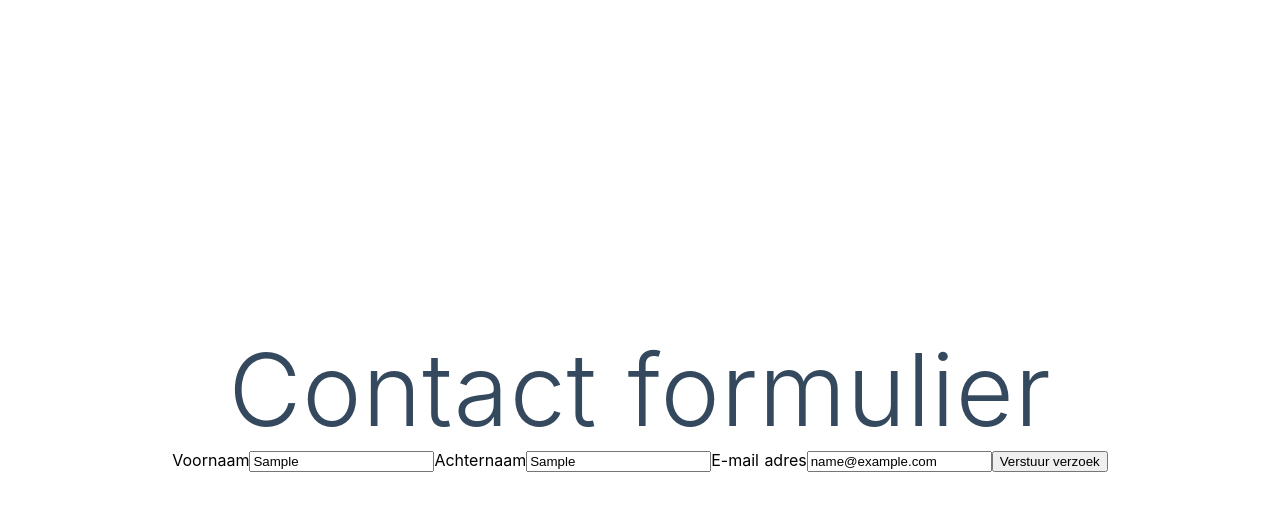
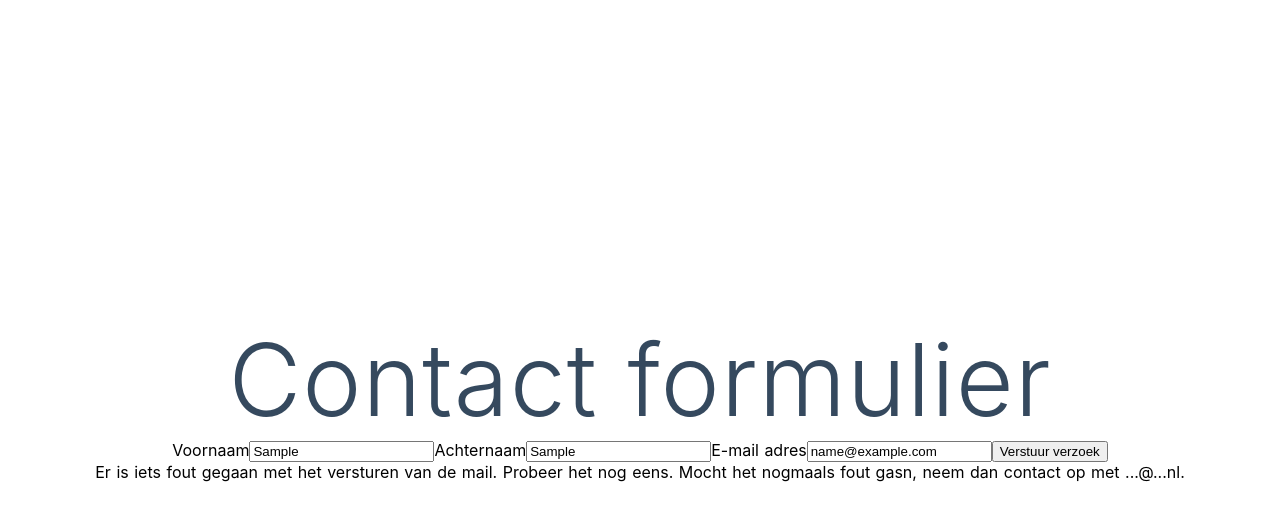
Before and after one commit to ivorgri/oefenpraktijkmill, a Nuxt app: page /contact in a window 1280 px wide. Both pictures are taken after typing "Sample", "Sample", "name@example.com" into the empty fields and a click on the input "Verstuur verzoek". Shown: the top 520 px of the page. Built offline with nearby package versions, Linux system fonts and the light colour scheme; no server answers.

Commit message:
Add error message

```diff
--- a/pages/contact.vue
+++ b/pages/contact.vue
@@ -18,6 +18,7 @@
       <input type="submit" value="Verstuur verzoek">
 
     </form>
+    <span v-if="errorMessage">{{ errorMessage }}</span>
     </div>
   </section>
 </template>
@@ -34,6 +35,7 @@ export default {
       email: '',
       firstname: '',
       lastname: '',
+      errorMessage: '',
     };
   },
   methods: {
@@ -46,9 +48,11 @@ export default {
       console.log(data);
       let response;
       try {
+        this.errorMessage = '';
         response = await this.$axios.$post('https://oefenpraktijkmill.ivrdesign.nl/contact-form.php', data);
       } catch (error) {
         console.log('An error occured', error);
+        this.errorMessage = 'Er is iets fout gegaan met het versturen van de mail. Probeer het nog eens. Mocht het nogmaals fout gasn, neem dan contact op met ...@...nl.';
       }
       console.log(response);
     },
```
